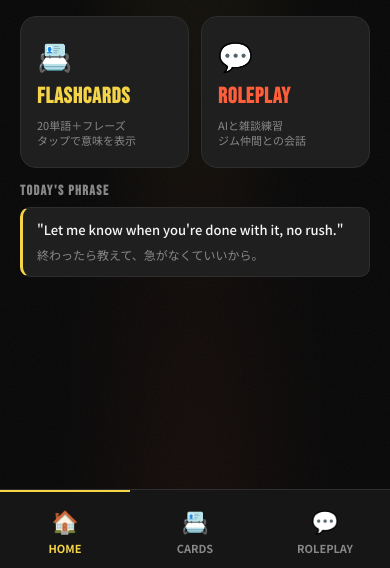
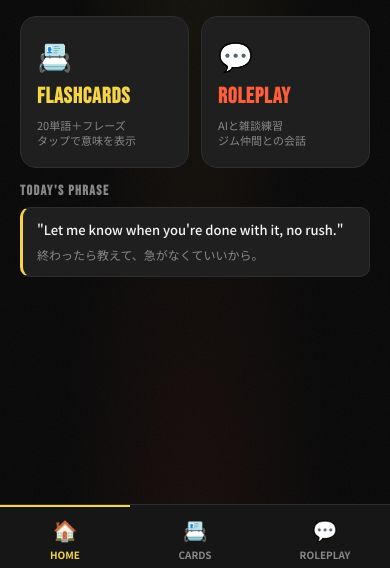
Before and after one commit to yasushi-inoue/gym-english, a website: page index.html in a window 390 px wide. Shown: the part 276-844 px from the top of the page. Drawn offline with Linux system fonts and the light colour scheme.

Commit message:
英会話アプリ：nav.tabsを縮めてメイン領域を確保、ボタン見切れ解消
iPhone Safari Browser モードで発音/シャドー/覚えたボタンが card 内に
収まらなかった問題を修正。nav.tabs のpadding/font-sizeを縮めて約12px
メイン領域を広げ、card-face padding も微縮小。ホームインジケータと
の干渉防止のため safe-area-inset-bottom は維持。

```diff
--- a/index.html
+++ b/index.html
@@ -115,22 +115,22 @@
   }
   nav.tabs button {
     flex: 1;
-    padding: 12px 8px;
+    padding: 8px 8px 6px;
     border: none;
     background: transparent;
     color: var(--text-dim);
     font-family: inherit;
     font-weight: 700;
-    font-size: 11px;
+    font-size: 10px;
     cursor: pointer;
     display: flex;
     flex-direction: column;
     align-items: center;
-    gap: 4px;
+    gap: 3px;
     border-top: 2px solid transparent;
     transition: color 0.2s, border-color 0.2s;
   }
-  nav.tabs button .ico { font-size: 22px; }
+  nav.tabs button .ico { font-size: 20px; }
   nav.tabs button.active {
     color: var(--accent);
     border-top-color: var(--accent);
@@ -338,7 +338,7 @@
     background: var(--surface);
     border: 1px solid var(--border);
     border-radius: 18px;
-    padding: 14px 16px;
+    padding: 12px 14px;
     display: flex;
     flex-direction: column;
     justify-content: flex-start;
```
